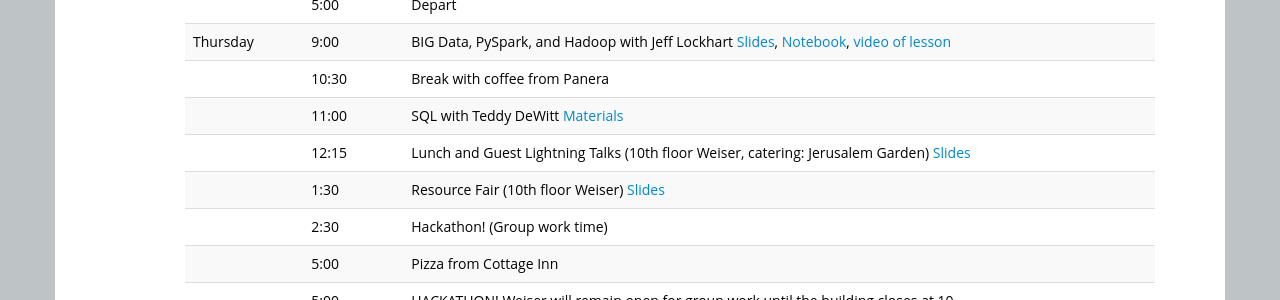
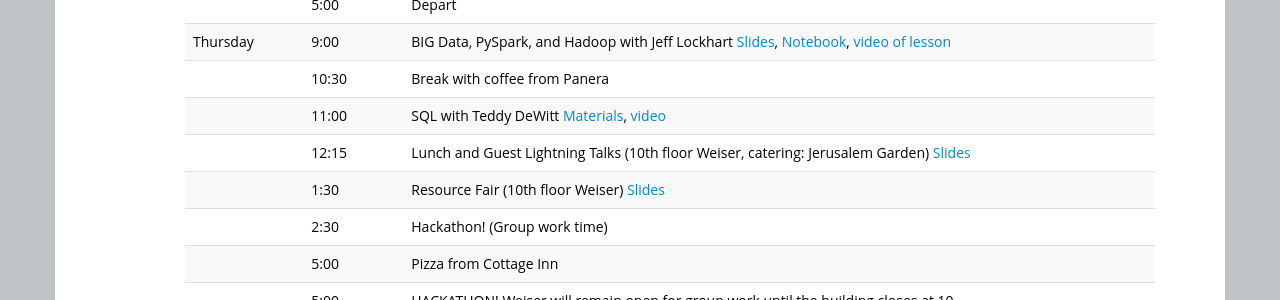
Before and after one commit to ICOSBigDataCamp/2019-summer-camp, a Jekyll site: the page built from index.html, in a window 1280 px wide and 900 px high, scrolled down 1853 px. Shown: the part 154-454 px from the top of the window. Built offline with Jekyll 4.4.1, drawn with Linux system fonts in a browser that asks for light colours.

Commit message:
teddy video

```diff
--- a/index.html
+++ b/index.html
@@ -166,7 +166,7 @@ Organizing committee: Elizabeth Bruch, Jerry Davis
 
   <tr> <td>Thursday</td><td>9:00</td>   <td>BIG Data, PySpark, and Hadoop with Jeff Lockhart <a href="https://docs.google.com/presentation/d/1gpdBywSaDj_2LTMp8uOtC9ThZOa--7Ov_o660rK6Alg/edit?usp=sharing" target="_blank">Slides</a>, <a href="data/data_camp_pyspark_demo.ipynb" target="_blank">Notebook</a>, <a href="http://leccap.engin.umich.edu/leccap/viewer/r/0p3n0R" target="_blank">video of lesson</a></td> </tr>
   <tr> <td></td>       <td>10:30</td>   <td>Break with coffee from Panera</td> </tr>
-  <tr> <td></td>       <td>11:00</td>   <td>SQL with Teddy DeWitt <a href="data/sql_data_camp.zip" target="_blank">Materials</a></td> </tr>
+  <tr> <td></td>       <td>11:00</td>   <td>SQL with Teddy DeWitt <a href="data/sql_data_camp.zip" target="_blank">Materials</a>, <a href="http://leccap.engin.umich.edu/leccap/viewer/r/Th8VOs" target="_blank">video</a></td> </tr>
   <tr> <td></td>       <td>12:15</td>   <td>Lunch and Guest Lightning Talks (10th floor Weiser, catering: Jerusalem Garden) <a href="https://docs.google.com/presentation/d/15zPTPwtyj3PLOZz3yeuY-G-fqnWDW9gHbUw2qXaVaCo/edit?usp=sharing" target="_blank">Slides</a></td> </tr>
   <tr> <td></td>       <td>1:30</td>   <td>Resource Fair (10th floor Weiser) <a href="https://docs.google.com/presentation/d/15zPTPwtyj3PLOZz3yeuY-G-fqnWDW9gHbUw2qXaVaCo/edit?usp=sharing" target="_blank">Slides</a></td> </tr>
   <tr> <td></td>       <td>2:30</td>   <td>Hackathon! (Group work time)</td> </tr>
```
